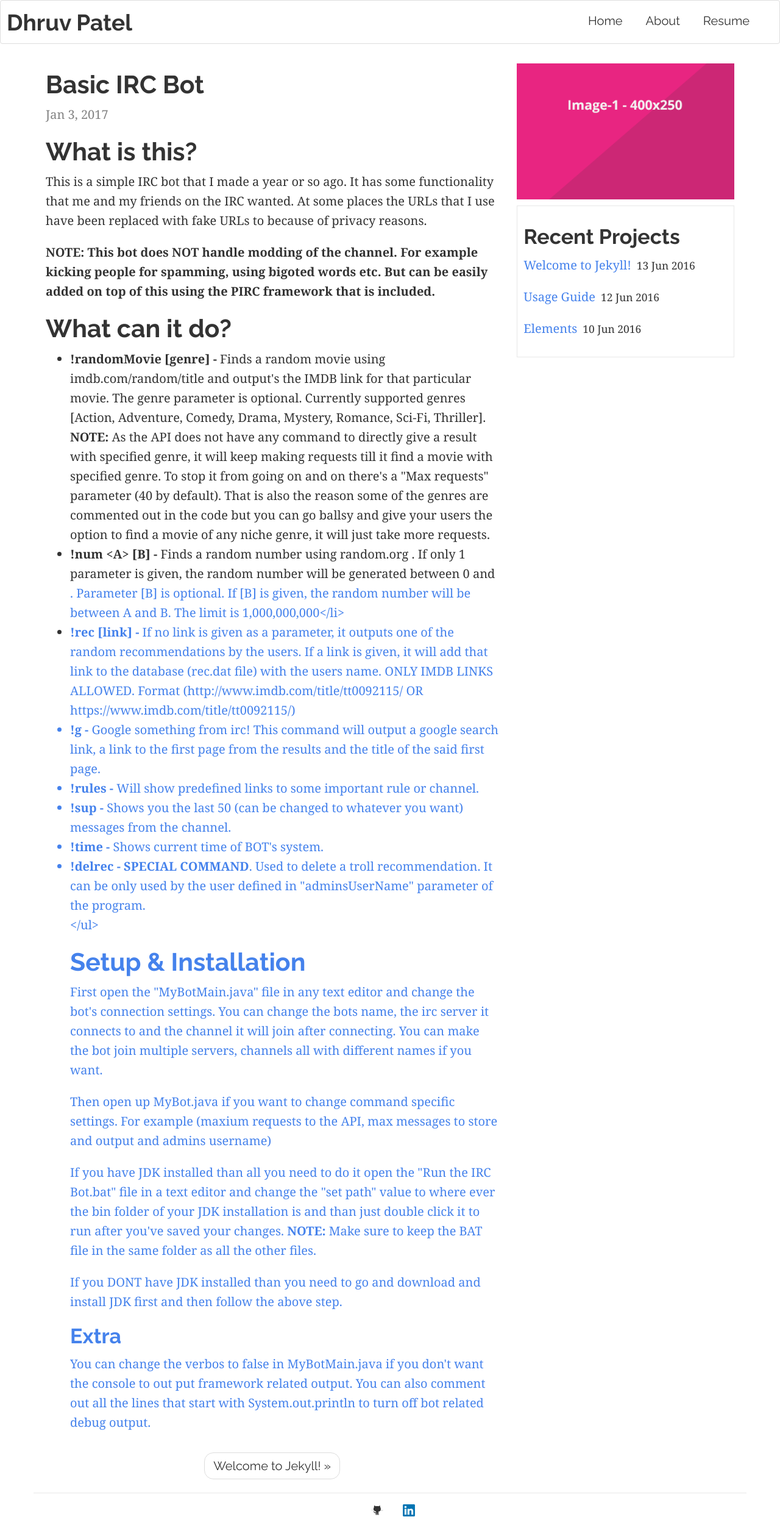
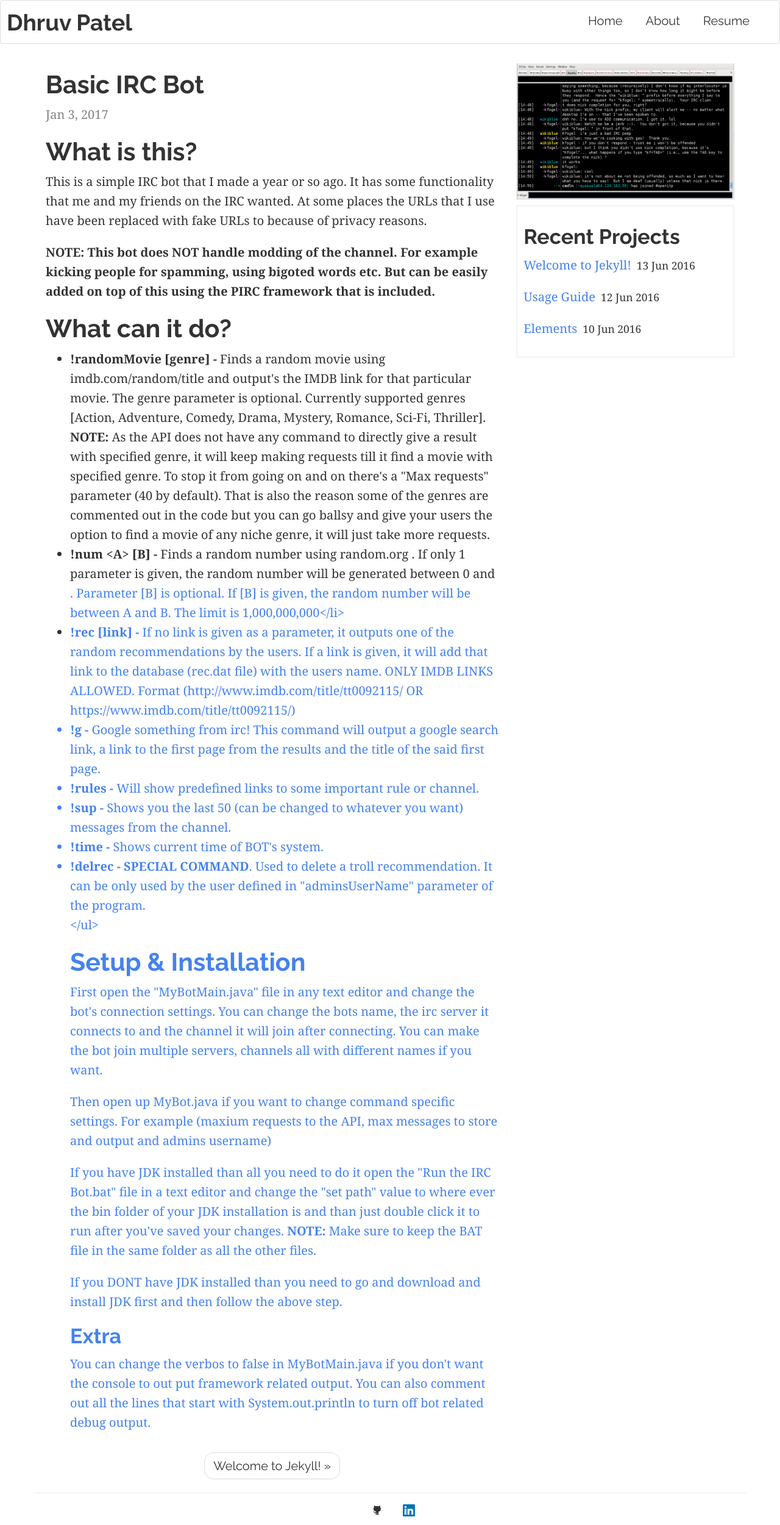
Before and after one commit to pateldhruv1993/pateldhruv1993, a Jekyll site: the page built from _posts/2017-01-03-basic-irc-bot.markdown, in a window 1280 px wide. Shown: the whole page at 61% size. Built offline with Jekyll 4.4.1, drawn with Linux system fonts in a browser that asks for light colours.

Commit message:
Updated 2017-01-03-basic-irc-bot.markdown

```diff
--- a/_posts/2017-01-03-basic-irc-bot.markdown
+++ b/_posts/2017-01-03-basic-irc-bot.markdown
@@ -4,7 +4,7 @@ layout: post
 title: Basic IRC Bot
 date: 2017-01-03T10:51:47.000Z
 categories: irc bot java
-img: image-1.png
+img: irc-bot.png
 ---
 <h1>What is this?</h1>
 <p>
```
